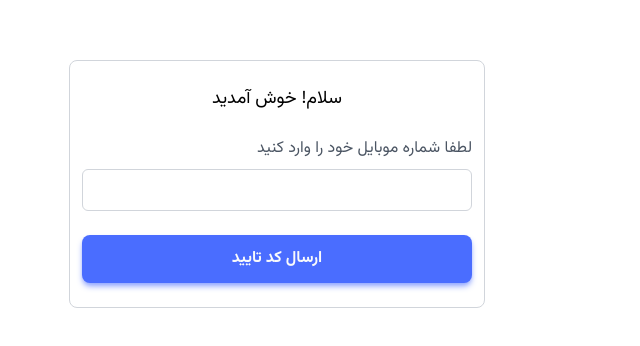
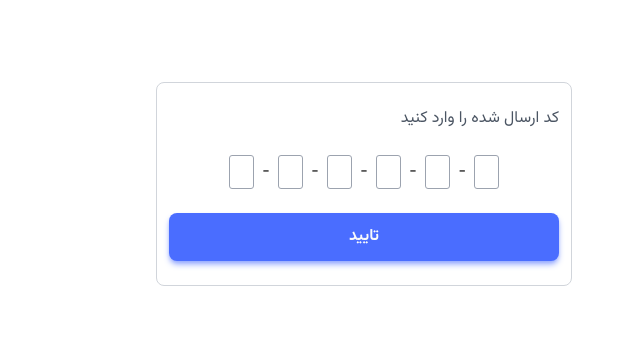
Before and after one commit to mahdi-q/Freelancing-App-Project, a React (Vite) app: page /auth in a window 1280 px wide. Shown: the part 216-562 px from the top of the page, without its empty margins (439-1079 px from the left). Built offline with nearby package versions, Linux system fonts and the light colour scheme.

Commit message:
Create CheckOTPForm component

```diff
--- a/package.json
+++ b/package.json
@@ -12,6 +12,8 @@
   "dependencies": {
     "react": "^18.3.1",
     "react-dom": "^18.3.1",
+    "react-icons": "^5.3.0",
+    "react-otp-input": "^3.1.1",
     "react-router-dom": "^6.26.1"
   },
   "devDependencies": {
--- /dev/null
+++ b/src/Features/Authentication/CheckOTPForm.jsx
@@ -0,0 +1,35 @@
+import { useState } from "react";
+import OTPInput from "react-otp-input";
+
+function CheckOTPForm() {
+  const [otp, setOtp] = useState("");
+
+  return (
+    <form className="mx-4 space-y-6 rounded-lg border border-secondary-300 px-3 py-6">
+      <p className="mb-2 text-secondary-600">کد ارسال شده را وارد کنید</p>
+
+      <OTPInput
+        value={otp}
+        onChange={setOtp}
+        numInputs={6}
+        renderSeparator={<span>-</span>}
+        renderInput={(props) => <input {...props} />}
+        containerStyle={{
+          display:"flex",
+          flexDirection:"row-reverse",
+          justifyContent:"center",
+          gap:"8px"
+        }}
+        inputStyle={{
+          border: "1px solid rgb(var(--color-secondary-400))",
+          borderRadius: "3px",
+          width: "1.6rem",
+          padding: "0.4rem 0.3rem 0.1rem 0.3rem",
+        }}
+      />
+
+      <button className="btn btn--primary w-full">تایید</button>
+    </form>
+  );
+}
+export default CheckOTPForm;
--- a/src/Pages/Auth.jsx
+++ b/src/Pages/Auth.jsx
@@ -1,9 +1,12 @@
-import SendOTPForm from "../Features/Authentication/SendOTPForm";
+// import SendOTPForm from "../Features/Authentication/SendOTPForm";
+
+import CheckOTPForm from "../Features/Authentication/CheckOTPForm";
 
 function Auth() {
   return (
     <div className="absolute left-1/2 top-1/2 w-full -translate-x-1/2 -translate-y-1/2 transform sm:max-w-md">
-      <SendOTPForm />
+      {/* <SendOTPForm /> */}
+      <CheckOTPForm/>
     </div>
   );
 }
```
Also changed, not shown: 1 other file (tests, documents, lock files or other folders).
